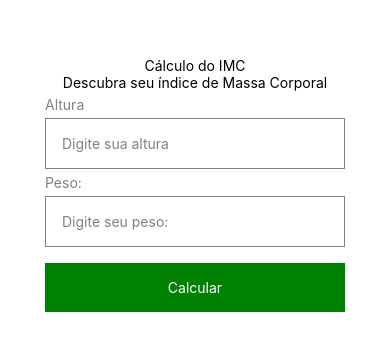
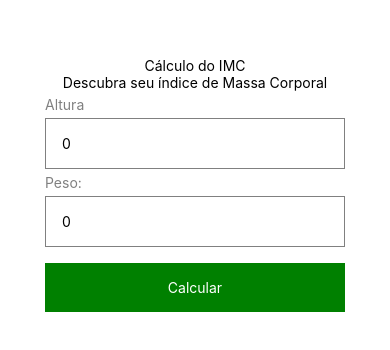
Before and after one commit to Rafael-doctom/calculadora, a React Native app: screen / in a window 390 px wide. Shown: the part 238-588 px from the top of the page. Built offline with nearby package versions, Linux system fonts and the light colour scheme.

Commit message:
fix: review errors

```diff
--- a/App.js
+++ b/App.js
@@ -1,15 +1,17 @@
 import { StatusBar } from 'expo-status-bar';
 import { useState } from 'react';
 import { StyleSheet, Text, View } from 'react-native';
-import { Button, TextInput,TouchableOpacity } from 'react-native-web';
+import { Button, TextInput, TouchableOpacity } from 'react-native-web';
 
 export default function App() {
 
-  const [result, setResult] = useState(0)
+  const [numberValueAlt, onChangeNumberAlt] = useState(0);
+  const [numberValuePes, onChangeNumberPes] = useState(0);
 
   const onPressClick = (event) => {
     event.preventDefault()
-    alert('erro')
+    var total = numberValueAlt.valueOf + numberValuePes.valueOf
+    alert(total)
   }
 
   return (
@@ -17,22 +19,39 @@ export default function App() {
       <Text style={styles.textCenter}>Cálculo do IMC</Text>
       <Text style={styles.textCenter}>Descubra seu índice de Massa Corporal</Text>
 
-      <View style={styles.content}>
+      <View
+        style={styles.content}>
         <View>
-          <Text style={styles.label}>Altura</Text>
-          <TextInput placeholder="Digite sua altura" keyboardType="numeric" style={styles.inputNumber} />
+          <Text
+            style={styles.label}>Altura</Text>
+          <TextInput
+            placeholder="Digite sua altura"
+            keyboardType="numeric"
+            style={styles.inputNumber}
+            onChangeText={onChangeNumberAlt}
+            value={numberValueAlt} />
         </View>
         <View>
-          <Text style={styles.label}>Peso:</Text>
-          <TextInput placeholder="Digite seu peso:" keyboardType="numeric" style={styles.inputNumber} />
+          <Text
+            style={styles.label}>Peso:</Text>
+          <TextInput
+            placeholder="Digite seu peso:"
+            keyboardType="numeric"
+            style={styles.inputNumber}
+            onChangeText={onChangeNumberPes}
+            value={numberValuePes}
+
+          />
         </View>
       </View>
 
       <TouchableOpacity
         style={styles.button}
         onPress={onPressClick}
+
       >
-        <Text style={styles.buttonText}>Calcular</Text>
+        <Text
+          style={styles.buttonText}>Calcular</Text>
       </TouchableOpacity>
 
     </View>
@@ -73,13 +92,13 @@ const styles = StyleSheet.create({
   },
   button: {
     backgroundColor: 'green',
-    paddingTop:'1rem',
-    paddingBottom:'1rem',
+    paddingTop: '1rem',
+    paddingBottom: '1rem',
     width: '300px',
     marginTop: '1rem',
   },
-  buttonText:{
+  buttonText: {
     textAlign: 'center',
-    color:'white',
+    color: 'white',
   }
 });
```
